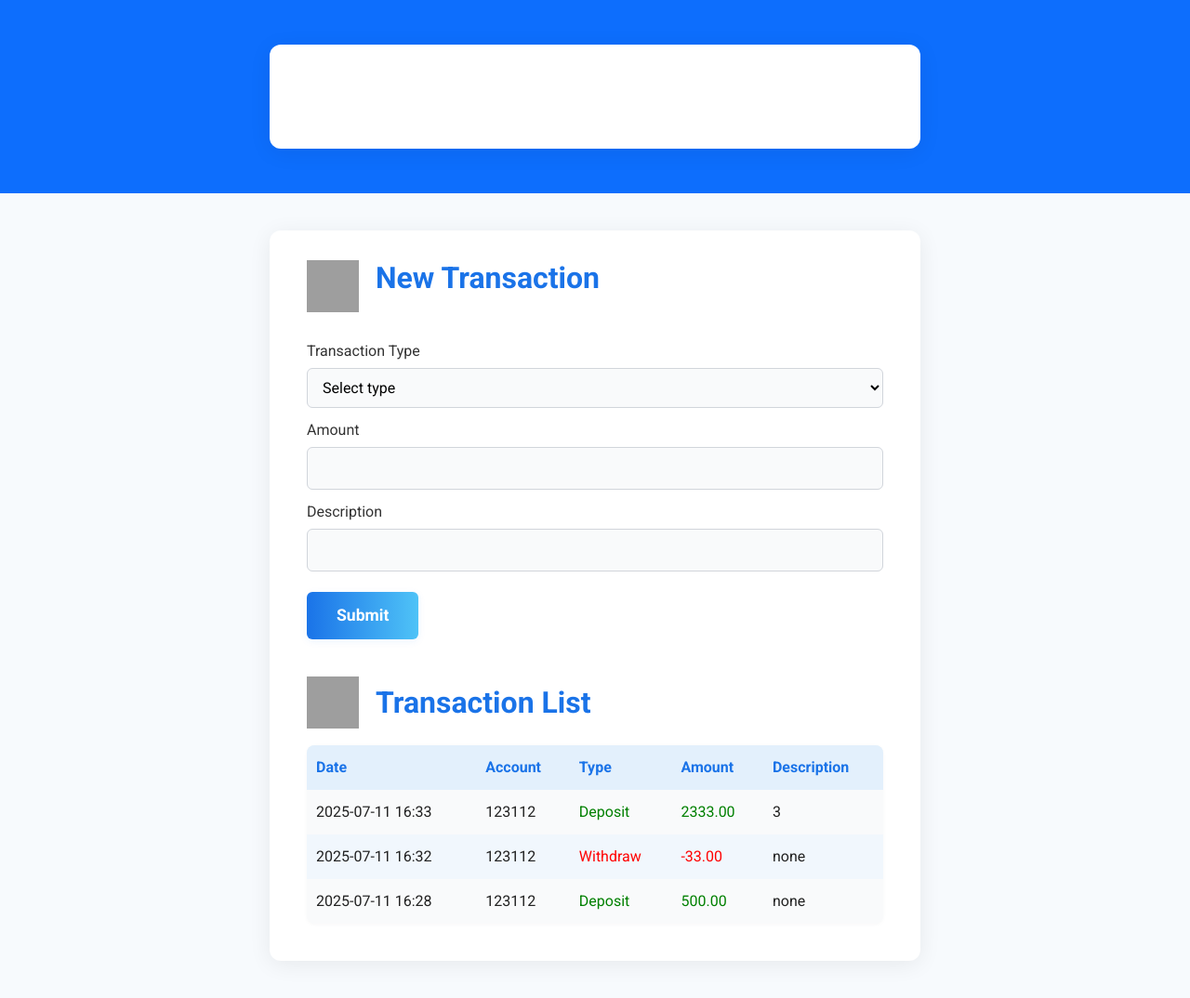
After one commit to EmonJoy/Bank_system, a Django app: page /transaction/ in a window 1280 px wide. The commit adds this page. Shown: the whole page at 93% size. Run offline with Django 5.2, Linux system fonts and the light colour scheme; a user stored in the database is signed in; data comes from the database, SQL or seed files in the repository; both versions use the stored data as it was after the commit; grey boxes are pictures that could not be loaded.

Commit message:
transactions system add

```diff
--- a/bank_backend/core/urls.py
+++ b/bank_backend/core/urls.py
@@ -6,5 +6,6 @@ urlpatterns = [
     #path('welcome/',welcome),
     path('login/', login_view, name='login'),
     path('dashboard/',Dashboard,name='dashboard'),
-    path('',index, name='index' )
+    path('',index, name='index' ),
+    path('transaction/', transaction_list, name='transaction')
 ]
--- a/bank_backend/core/views.py
+++ b/bank_backend/core/views.py
@@ -1,10 +1,10 @@
 from django.shortcuts import render, redirect
 from django.contrib.auth.models import User
-from .models import BankAccount
+from .models import BankAccount, Transaction
 from django.contrib import messages
 from django.contrib.auth import authenticate, login as auth_login
 from django.contrib.auth.decorators import login_required
-
+from decimal import Decimal
 def register(request):
     if request.method == 'POST':
         username = request.POST.get('username')
@@ -67,3 +67,63 @@ def Dashboard(request):
 def index(request):
 
     return render(request,'index.html')
+
+@login_required
+def transaction_list(request):
+    user = request.user
+
+    if not hasattr(user, 'bankaccount'):
+        messages.error(request, "No account found.")
+        return redirect('index')
+
+    account = user.bankaccount
+
+    if request.method == "POST":
+        trans_type = request.POST.get('type')
+        amount = request.POST.get('amount')
+        details = request.POST.get('description')
+
+        try:
+            amount = Decimal(amount)
+
+            if amount <= 0:
+                messages.error(request, "Amount must be positive.")
+                return redirect('transaction')
+
+            if trans_type == 'deposit':
+                Transaction.objects.create(
+                    account=account,
+                    transaction_type='DEPOSIT',
+                    amount=amount,
+                    details=details
+                )
+                account.balance += amount
+                account.save()
+                messages.success(request, "Deposit successful.")
+                return redirect('dashboard')
+
+            elif trans_type == 'withdrawal':
+                if amount > account.balance:
+                    messages.error(request, "Insufficient balance.")
+                    return redirect('transaction')
+
+                Transaction.objects.create(
+                    account=account,
+                    transaction_type='WITHDRAW',
+                    amount=amount,
+                    details=details
+                )
+                account.balance -= amount
+                account.save()
+                messages.success(request, "Withdrawal successful.")
+
+            else:
+                messages.error(request, "Invalid transaction type.")
+                return redirect('transaction')
+
+        except:
+            messages.error(request, "Invalid input.")
+            return redirect('transaction')
+
+    transactions = Transaction.objects.filter(account=account).order_by('-timestamp')
+    return render(request, 'transaction.html', {'transactions': transactions})
--- a/bank_backend/templates/dashboard.html
+++ b/bank_backend/templates/dashboard.html
@@ -15,7 +15,7 @@
             <div class="collapse navbar-collapse" id="navbarNav">
                 <ul class="navbar-nav ms-auto">
                     <li class="nav-item">
-                        <a class="nav-link" href="#">Transaction</a>
+                        <a class="nav-link" href="/transaction/">Transaction</a>
                     </li>
                     <li class="nav-item">
                         <a class="nav-link" href="#">Accounts</a>
@@ -37,7 +37,7 @@
                         <h2 class="card-title mb-4">Welcome, {{ user.username }}!</h2>
                         <p class="lead">This is your dashboard.</p>
                         <p class="lead">Your account number: {{ user.bankaccount.account_number }}</p>
-                        <p class="lead">Current Balance: {{ user.bankaccount.Balance|default:0 }} tk only</p>
+                        <p class="lead">Current Balance: {{ user.bankaccount.balance }} tk only</p>
                     </div>
                 </div>
             </div>
--- /dev/null
+++ b/bank_backend/templates/transaction.html
@@ -0,0 +1,208 @@
+<!DOCTYPE html>
+<html lang="en">
+<head>
+    <meta charset="UTF-8">
+    <title>Transaction Form</title>
+    <link href="https://fonts.googleapis.com/css?family=Roboto:400,700&display=swap" rel="stylesheet">
+    <link href="https://cdn.jsdelivr.net/npm/bootstrap@5.3.0/dist/css/bootstrap.min.css" rel="stylesheet">
+    <style>
+        body {
+            font-family: 'Roboto', Arial, sans-serif;
+            margin: 0;
+            background: #f7fafd;
+            color: #222;
+        }
+        .container {
+            max-width: 700px;
+            margin: 40px auto;
+            background: #fff;
+            border-radius: 12px;
+            box-shadow: 0 4px 24px rgba(0,0,0,0.07);
+            padding: 32px 40px 40px 40px;
+        }
+        .header {
+            display: flex;
+            align-items: center;
+            gap: 18px;
+            margin-bottom: 30px;
+        }
+        .header img {
+            width: 56px;
+            height: 56px;
+        }
+        h2 {
+            font-weight: 700;
+            color: #1a73e8;
+            margin: 0 0 18px 0;
+        }
+        form {
+            margin-bottom: 40px;
+        }
+        label {
+            display: block;
+            margin-top: 12px;
+            font-weight: 500;
+            color: #333;
+        }
+        input, select {
+            width: 100%;
+            padding: 10px 12px;
+            margin-top: 6px;
+            border: 1px solid #d1d5db;
+            border-radius: 6px;
+            font-size: 1rem;
+            background: #f9fafb;
+            transition: border 0.2s;
+        }
+        input:focus, select:focus {
+            border: 1.5px solid #1a73e8;
+            outline: none;
+            background: #fff;
+        }
+        button[type="submit"] {
+            margin-top: 22px;
+            background: linear-gradient(90deg, #1a73e8 0%, #4fc3f7 100%);
+            color: #fff;
+            border: none;
+            padding: 12px 32px;
+            border-radius: 6px;
+            font-size: 1.1rem;
+            font-weight: 700;
+            cursor: pointer;
+            box-shadow: 0 2px 8px rgba(26,115,232,0.08);
+            transition: background 0.2s;
+        }
+        button[type="submit"]:hover {
+            background: linear-gradient(90deg, #1765c1 0%, #039be5 100%);
+        }
+        table {
+            width: 100%;
+            border-collapse: collapse;
+            margin-top: 18px;
+            background: #f9fafb;
+            border-radius: 8px;
+            overflow: hidden;
+            box-shadow: 0 1px 4px rgba(0,0,0,0.03);
+        }
+        th, td {
+            border: none;
+            padding: 12px 10px;
+            text-align: left;
+        }
+        th {
+            background: #e3f0fc;
+            color: #1a73e8;
+            font-weight: 700;
+        }
+        tr:nth-child(even) td {
+            background: #f1f7fd;
+        }
+        tr:last-child td {
+            border-bottom: none;
+        }
+        .no-transactions {
+            text-align: center;
+            color: #888;
+            font-style: italic;
+        }
+        @media (max-width: 600px) {
+            .container { padding: 18px 6px; }
+            .header img { width: 38px; height: 38px; }
+            th, td { padding: 8px 4px; }
+        }
+    </style>
+</head>
+
+<body>
+    <!-- Navigation -->
+    <nav class="navbar navbar-expand-lg navbar-dark bg-primary">
+        <div class="container">
+            <a class="navbar-brand" href="#">Banking System</a>
+            <button class="navbar-toggler" type="button" data-bs-toggle="collapse" data-bs-target="#navbarNav"
+                aria-controls="navbarNav" aria-expanded="false" aria-label="Toggle navigation">
+                <span class="navbar-toggler-icon"></span>
+            </button>
+            <div class="collapse navbar-collapse" id="navbarNav">
+                <ul class="navbar-nav ms-auto">
+                    <li class="nav-item">
+                        <a class="nav-link" href="/dashboard/">Dashboard</a>
+                    </li>
+                    <li class="nav-item">
+                        <a class="nav-link" href="/transaction/">Transaction</a>
+                    </li>
+                    <li class="nav-item">
+                        <a class="nav-link" href="/logout/">Logout</a>
+                    </li>
+                </ul>
+            </div>
+        </div>
+    </nav>
+
+    <!-- Main Container -->
+    <div class="container">
+        <div class="header">
+            <img src="https://cdn-icons-png.flaticon.com/512/3135/3135715.png" alt="Transaction Icon">
+            <h2>New Transaction</h2>
+        </div>
+
+        <!-- Transaction Form -->
+        <form method="post">
+            {% csrf_token %}
+            <label for="type">Transaction Type</label>
+            <select id="type" name="type" required>
+                <option value="">Select type</option>
+                <option value="deposit">Deposit</option>
+                <option value="withdrawal">Withdrawal</option>
+            </select>
+
+            <label for="amount">Amount</label>
+            <input type="number" id="amount" name="amount" min="1" step="0.01" required>
+
+            <label for="description">Description</label>
+            <input type="text" id="description" name="description">
+
+            <button type="submit">Submit</button>
+        </form>
+
+        <!-- Transaction List -->
+        <div class="header" style="margin-bottom: 10px;">
+            <img src="https://cdn-icons-png.flaticon.com/512/1170/1170576.png" alt="List Icon">
+            <h2 style="margin-bottom:0;">Transaction List</h2>
+        </div>
+        <table>
+            <thead>
+                <tr>
+                    <th>Date</th>
+                    <th>Account</th>
+                    <th>Type</th>
+                    <th>Amount</th>
+                    <th>Description</th>
+                </tr>
+            </thead>
+            <tbody>
+                {% for transaction in transactions %}
+                <tr>
+                    <td>{{ transaction.timestamp|date:"Y-m-d H:i" }}</td>
+                    <td>{{ transaction.account.account_number }}</td>
+                    <td>
+                        {% if transaction.transaction_type == 'WITHDRAW' %}
+                            <span style="color: red;">Withdraw</span>
+                        {% else %}
+                            <span style="color: green;">Deposit</span>
+                        {% endif %}
+                    </td>
+                    <td style="color: {% if transaction.transaction_type == 'WITHDRAW' %}red{% else %}green{% endif %};">
+                        {% if transaction.transaction_type == 'WITHDRAW' %}-{% endif %}{{ transaction.amount }}
+                    </td>
+                    <td>{{ transaction.details }}</td>
+                </tr>
+                {% empty %}
+                <tr>
+                    <td colspan="5" class="no-transactions">No transactions found.</td>
+                </tr>
+                {% endfor %}
+            </tbody>
+        </table>
+    </div>
+</body>
+</html>
```
Also changed, not shown: bank_backend/templates/welcome.html (deleted, +0 -65 lines), bank_backend/db.sqlite3.
